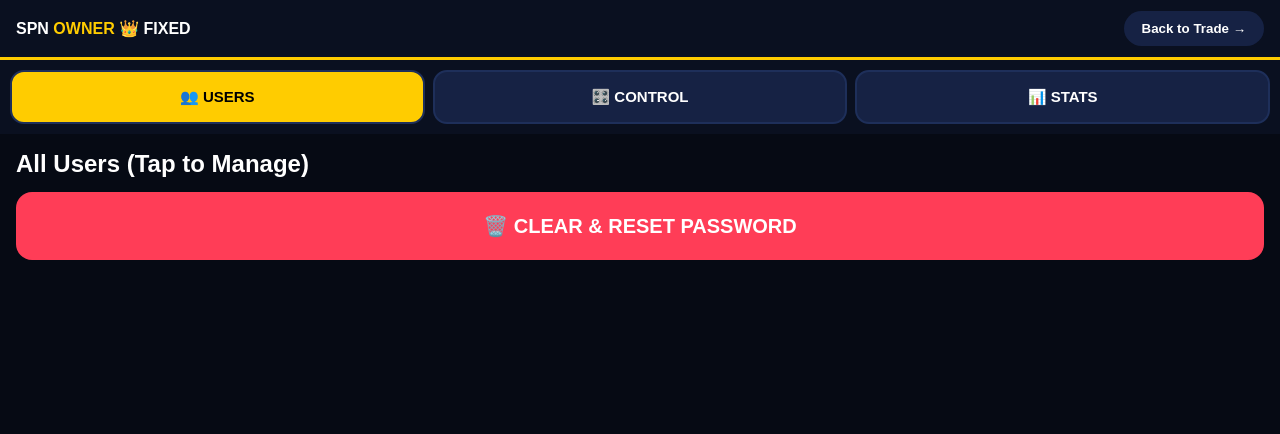
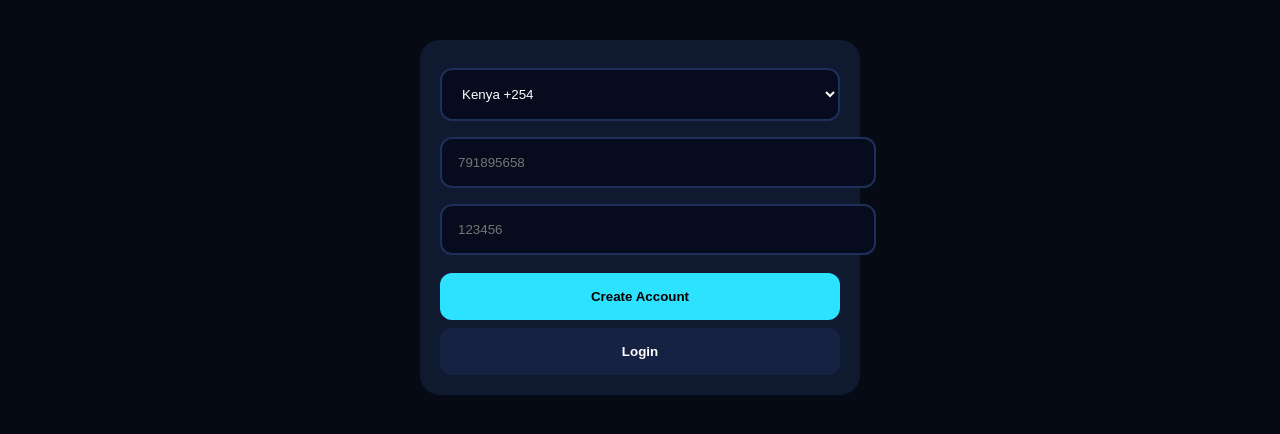
Before and after one commit to ianmwitizac-afk/Spnbinary, a website: page public/index.html in a window 1280 px wide. Drawn offline with Linux system fonts and the light colour scheme.

Commit message:
Refactor index.html for layout and style changes
Updated HTML structure and styles for improved layout and functionality.

```diff
--- a/public/index.html
+++ b/public/index.html
@@ -1,16 +1,15 @@
-<!DOCTYPE html><html><head><meta charset="utf-8"><meta name="viewport" content="width=device-width,initial-scale=1,maximum-scale=1"><title>SPN Owner - NO PASS</title>
-<style>*{box-sizing:border-box;margin:0;padding:0}body{background:#060a14;color:#fff;font-family:sans-serif;min-height:100vh;display:flex;flex-direction:column}.top{height:60px;background:#0a1020;border-bottom:3px solid #ffcc00;display:flex;align-items:center;justify-content:space-between;padding:0 16px}.tabs{display:flex;gap:8px;background:#0a1020;padding:10px}.tab{flex:1;padding:16px;text-align:center;background:#162244;border-radius:14px;font-weight:900;cursor:pointer;border:2px solid #1e2f5a;font-size:15px}.tab.active{background:#ffcc00;color:#000}.main{flex:1;display:flex;overflow:hidden}.panel{display:none;flex:1;overflow:auto;padding:16px}.panel.active{display:block}input{width:100%;padding:22px;margin:12px 0;border-radius:16px;border:3px solid #ffcc00;background:#0f1930;color:#fff;font-size:22px;font-weight:900}input:focus{outline:none;border-color:#00e676;background:#162244}.btn{width:100%;padding:22px;border-radius:16px;border:none;font-weight:900;font-size:20px;margin-top:14px}.y{background:#ffcc00;color:#000}.g{background:#00e676;color:#000}.r{background:#ff3d57;color:#fff}.card{background:#0f1930;border:2px solid #1f315c;border-radius:16px;padding:18px;margin:12px 0}.user{padding:16px;background:#162244;border-radius:12px;margin:8px 0;display:flex;justify-content:space-between}</style></head><body>
-<div class="top"><b>SPN<span style="color:#ffcc00"> OWNER</span> 👑 FIXED</b><button onclick="location.href='trade.html'" style="padding:10px 18px;border-radius:24px;border:none;background:#162244;color:#fff;font-weight:900">Back to Trade →</button></div>
-<div class="tabs">
-<div class="tab active" onclick="openP('users')" id="t-users">👥 USERS</div>
-<div class="tab" onclick="openP('control')" id="t-control">🎛️ CONTROL</div>
-<div class="tab" onclick="openP('stats')" id="t-stats">📊 STATS</div>
-</div>
-<div class="main">
-<div id="p-users" class="panel active"><h2>All Users (Tap to Manage)</h2><div id="list"></div><button class="btn r" onclick="if(confirm('Clear all users?')){localStorage.clear();alert('Cleared! Go login again');location.href='index.html'}">🗑️ CLEAR & RESET PASSWORD</button></div>
-<div id="p-control" class="panel"><h2 style="color:#ffcc00;font-size:28px">FULL SCREEN CONTROL</h2><div class="card"><p>BIG BOX - User Phone:</p><input id="up" placeholder="+254791895658 - TAP HERE" autofocus><p>BIG BOX - Balance $:</p><input id="ub" type="number" placeholder="10000 - TAP HERE"><button class="btn y" onclick="setBal()">💰 SET BALANCE - PRESSABLE NOW!</button></div><div class="card"><p>Graph Price:</p><input id="gp" placeholder="12600"><button class="btn g" onclick="setPrice()">📈 SET PRICE</button></div></div>
-<div id="p-stats" class="panel"><h2>Stats</h2><div class="card"><h2 id="tu">Users: 0</h2></div><div class="card"><h2 id="tb">Total $: 0</h2></div><div class="card"><p>Owner: +254791895658</p><p style="color:#00e676;margin-top:8px">No password needed! Just login as owner phone!</p></div></div>
+<!DOCTYPE html>
+<html><head><meta charset="utf-8"><meta name="viewport" content="width=device-width,initial-scale=1"><title>SPN</title>
+<style>body{margin:0;background:#060a14;color:#fff;font-family:sans-serif;min-height:100vh}.card{background:#0f1930;border-radius:20px;padding:20px;max-width:400px;margin:40px auto}input,select{width:100%;padding:16px;margin:8px 0;border-radius:12px;border:2px solid #1e2f5a;background:#060c1e;color:#fff}button{width:100%;padding:16px;border-radius:12px;border:none;font-weight:900;margin-top:10px}</style>
+</head><body><div class="card">
+<select id="cc"><option value="+254">Kenya +254</option></select>
+<input id="ph" placeholder="791895658">
+<input id="pw" type="password" placeholder="123456">
+<button onclick="reg()" style="background:#2de2ff;color:#000">Create Account</button>
+<button onclick="log()" style="background:#162244;color:#fff;margin-top:8px">Login</button>
 </div>
 <script>
-function openP(n){document.querySelectorAll('.panel').forEach(p=>p.classList.remove('active'));document.querySelectorAll('.tab').forEach(t=>t.classList.remove('active'));document.getElementById('p-'+n).classList.add('active');document.getElementById('t-'+n).classList.add('active');if(n=='users')loadUsers();if(n=='stats')loadStats()}
-function loadUsers(){let l=document.getElementById('list');l.innerHTML='';let u=JSON.parse(localStorage.getItem('u')||'{}');let ks=Object.keys(u);if(ks.length==0){l.innerHTML='<p style="padding:20px;color:#8aa">No users yet - Go to index.html and create +254791895658</p>';return}ks.forEach(k=>{let b=localStorage.getItem('b_'+k)||'0';let d=document.createElement('div');d.className='user';d.innerHTML='<div><b style="font-size:18
+function gp(){return document.getElementById('cc').value+document.getElementById('ph').value}
+function reg(){localStorage.setItem('cur',gp());localStorage.setItem('b_'+gp(),'10000');location.href='trade.html'}
+function log(){localStorage.setItem('cur',gp());location.href='trade.html'}
+</script></body></html>
```
